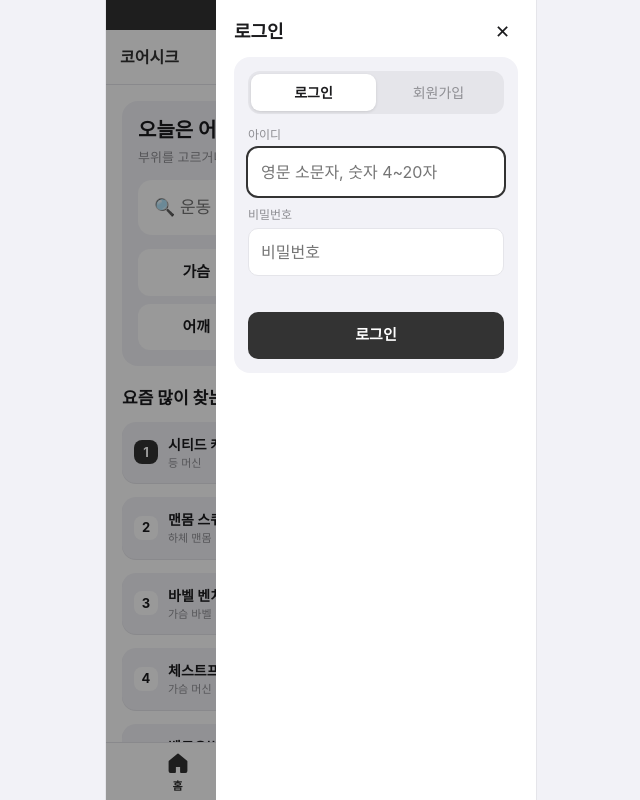
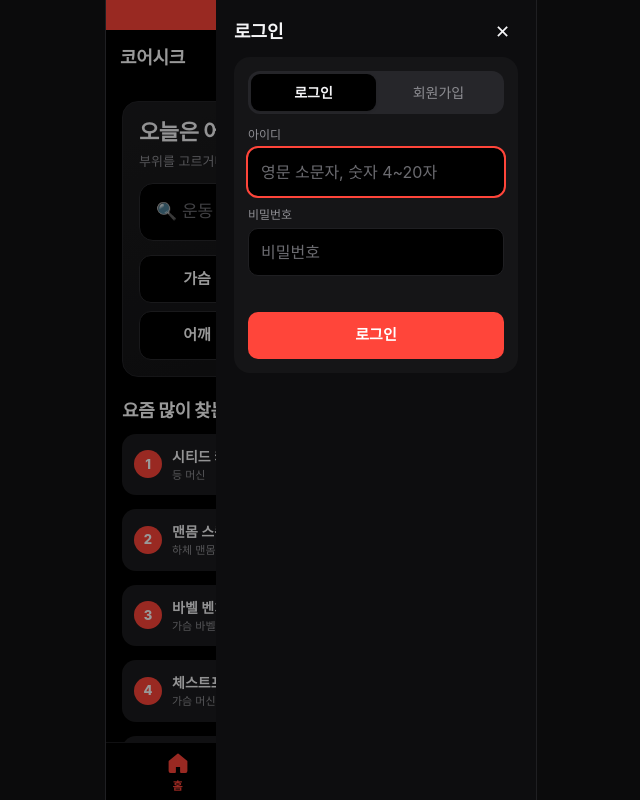
Before and after one commit to 25730001/hanina, a plain HTML site: page pages/prototype_v0.5/index.html in a window 1280 px wide. Both pictures are taken after a click on the button "로그인 또는 회원가입". Shown: the whole page, without its empty margins (319-959 px from the left). Drawn offline with Linux system fonts and the light colour scheme; no server answers.

Commit message:
Add files via upload

```diff
--- a/css/style.css
+++ b/css/style.css
@@ -223,3 +223,62 @@ nav button svg{width:24px;height:24px;fill:none;stroke:currentColor;stroke-width
 nav button.on svg{fill:currentColor}
 nav button.on svg .ln{fill:none}
 nav button[data-go="explore"].on svg{fill:none;stroke-width:2.6}
+
+/* ================================================================
+   v0.5 프로토타입 톤앤매너: 블랙 배경 + 레드 포인트 (운동 기록 앱 스타일)
+   ================================================================ */
+:root{--bg:#000;--fg:#f5f5f7;--mut:#8e8e93;--line:#1f1f22;--fill:#151517;--fill2:#26262a;--ac:#ff453a;--acfg:#fff;--card:#1c1c1e;color-scheme:dark}
+body{background:#000}
+@media (min-width:500px){body{background:#0b0b0c}.app{box-shadow:0 0 0 1px #1f1f22}}
+button,input,select{background:var(--fill2);color:var(--fg)}
+input::placeholder{color:#6b6b70}
+/* 헤더 */
+.top{background:#000;border-bottom:0}
+.logo{color:#fff;font-size:18px;font-weight:800;letter-spacing:-.3px}
+.auth-btn{background:var(--fill2);color:#fff}
+.auth-btn.signed{background:var(--ac);color:#fff}
+/* 제목: 굵고 크게 */
+main h3{font-size:18px;font-weight:800;letter-spacing:-.3px;color:#fff}
+main h3 a{color:var(--mut);font-weight:500}
+.title{font-size:26px;font-weight:800;letter-spacing:-.5px}
+.eng{color:var(--mut)}
+/* 홈 첫 블록 */
+.hello{background:linear-gradient(160deg,#1c1c1e 0%,#121214 100%);border:1px solid #232327}
+.hello b{font-size:22px;font-weight:800;letter-spacing:-.4px}
+.hello .in{background:#000;border:1px solid #2a2a2e}
+.part{background:#000;border:1px solid #2a2a2e;color:#fff}
+.part:active{background:var(--ac);border-color:var(--ac)}
+/* 순위: 빨간 원 번호, 빨간 막대 */
+.rank li{background:var(--card);box-shadow:none}
+.rank li:active{background:var(--fill2)}
+.rank em{width:28px;height:28px;border-radius:50%;background:var(--ac);color:#fff;font-weight:800}
+.rank li:first-child em{background:var(--ac)}
+.rk-bar{background:#2c2c2e;height:6px}
+.rk-bar i{background:var(--ac)}
+.rk-fav{color:#c7c7cc;font-weight:600}
+/* 카드, 타일, 칩 */
+.card,.tile{background:var(--card)}
+.chip{background:var(--fill2);color:#e5e5ea}
+.chip.on,.board .chip.on{background:var(--ac);color:#fff}
+.board .chip{background:#000}
+.bd{background:#2c2c2e;color:#e5e5ea}
+/* 운동 상세 */
+.hero{background:#111}
+.back{background:var(--fill2);color:#fff}
+.rate{color:var(--mut)}
+.rate b,.rate .st{color:var(--ac)}
+main ol li::marker{color:var(--ac);font-weight:800}
+.save{background:var(--ac);color:#fff;font-weight:700}
+.save.on{background:var(--fill2);color:var(--ac)}
+/* 보관함 숫자: 큰 숫자 + 빨간 강조 */
+.mine span{background:var(--card);color:var(--mut)}
+.mine b{font-size:26px;font-weight:800;color:#fff;letter-spacing:-.5px}
+.mine span:first-child b{color:var(--ac)}
+/* 로그인 창 */
+.panel{background:#0d0d0f}
+.primary{background:var(--ac);color:#fff}
+/* 하단 탭 */
+nav{background:#000;border-top:1px solid #1c1c1e}
+nav button{color:#6b6b70}
+nav button.on{color:var(--ac)}
+#toast{background:#2c2c2e;color:#fff}
--- a/pages/prototype_v0.5/index.html
+++ b/pages/prototype_v0.5/index.html
@@ -4,7 +4,8 @@
 <meta charset="utf-8">
 <meta name="viewport" content="width=device-width, initial-scale=1, viewport-fit=cover">
 <meta name="apple-mobile-web-app-capable" content="yes">
-<meta name="theme-color" content="#ffffff">
+<meta name="theme-color" content="#000000">
+<meta name="color-scheme" content="dark">
 <meta http-equiv="Cache-Control" content="no-cache">
 <title>코어시크 prototype v0.5</title>
 <style>
@@ -233,6 +234,65 @@ nav button svg{width:24px;height:24px;fill:none;stroke:currentColor;stroke-width
 nav button.on svg{fill:currentColor}
 nav button.on svg .ln{fill:none}
 nav button[data-go="explore"].on svg{fill:none;stroke-width:2.6}
+
+/* ================================================================
+   v0.5 프로토타입 톤앤매너: 블랙 배경 + 레드 포인트 (운동 기록 앱 스타일)
+   ================================================================ */
+:root{--bg:#000;--fg:#f5f5f7;--mut:#8e8e93;--line:#1f1f22;--fill:#151517;--fill2:#26262a;--ac:#ff453a;--acfg:#fff;--card:#1c1c1e;color-scheme:dark}
+body{background:#000}
+@media (min-width:500px){body{background:#0b0b0c}.app{box-shadow:0 0 0 1px #1f1f22}}
+button,input,select{background:var(--fill2);color:var(--fg)}
+input::placeholder{color:#6b6b70}
+/* 헤더 */
+.top{background:#000;border-bottom:0}
+.logo{color:#fff;font-size:18px;font-weight:800;letter-spacing:-.3px}
+.auth-btn{background:var(--fill2);color:#fff}
+.auth-btn.signed{background:var(--ac);color:#fff}
+/* 제목: 굵고 크게 */
+main h3{font-size:18px;font-weight:800;letter-spacing:-.3px;color:#fff}
+main h3 a{color:var(--mut);font-weight:500}
+.title{font-size:26px;font-weight:800;letter-spacing:-.5px}
+.eng{color:var(--mut)}
+/* 홈 첫 블록 */
+.hello{background:linear-gradient(160deg,#1c1c1e 0%,#121214 100%);border:1px solid #232327}
+.hello b{font-size:22px;font-weight:800;letter-spacing:-.4px}
+.hello .in{background:#000;border:1px solid #2a2a2e}
+.part{background:#000;border:1px solid #2a2a2e;color:#fff}
+.part:active{background:var(--ac);border-color:var(--ac)}
+/* 순위: 빨간 원 번호, 빨간 막대 */
+.rank li{background:var(--card);box-shadow:none}
+.rank li:active{background:var(--fill2)}
+.rank em{width:28px;height:28px;border-radius:50%;background:var(--ac);color:#fff;font-weight:800}
+.rank li:first-child em{background:var(--ac)}
+.rk-bar{background:#2c2c2e;height:6px}
+.rk-bar i{background:var(--ac)}
+.rk-fav{color:#c7c7cc;font-weight:600}
+/* 카드, 타일, 칩 */
+.card,.tile{background:var(--card)}
+.chip{background:var(--fill2);color:#e5e5ea}
+.chip.on,.board .chip.on{background:var(--ac);color:#fff}
+.board .chip{background:#000}
+.bd{background:#2c2c2e;color:#e5e5ea}
+/* 운동 상세 */
+.hero{background:#111}
+.back{background:var(--fill2);color:#fff}
+.rate{color:var(--mut)}
+.rate b,.rate .st{color:var(--ac)}
+main ol li::marker{color:var(--ac);font-weight:800}
+.save{background:var(--ac);color:#fff;font-weight:700}
+.save.on{background:var(--fill2);color:var(--ac)}
+/* 보관함 숫자: 큰 숫자 + 빨간 강조 */
+.mine span{background:var(--card);color:var(--mut)}
+.mine b{font-size:26px;font-weight:800;color:#fff;letter-spacing:-.5px}
+.mine span:first-child b{color:var(--ac)}
+/* 로그인 창 */
+.panel{background:#0d0d0f}
+.primary{background:var(--ac);color:#fff}
+/* 하단 탭 */
+nav{background:#000;border-top:1px solid #1c1c1e}
+nav button{color:#6b6b70}
+nav button.on{color:var(--ac)}
+#toast{background:#2c2c2e;color:#fff}
 
 .wf-band{margin:0;padding:6px 16px;font-size:12px;text-align:center;background:var(--ac);color:var(--acfg)}
 .wf-band a{color:inherit;margin-left:6px;text-decoration:underline}
```
Also changed, not shown: index.html (+4 -3 lines), 1 other file.
